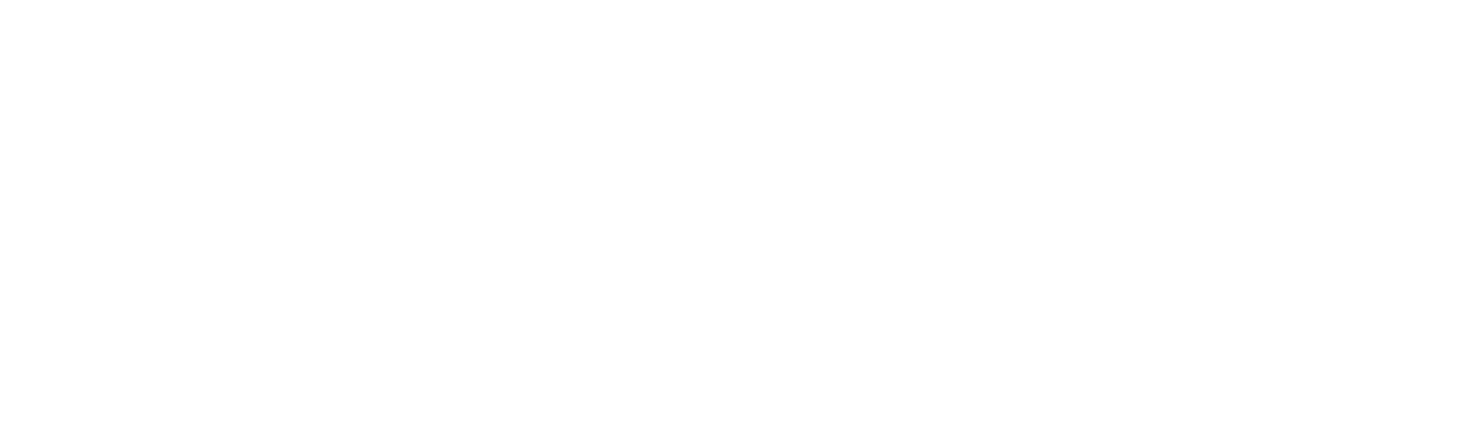
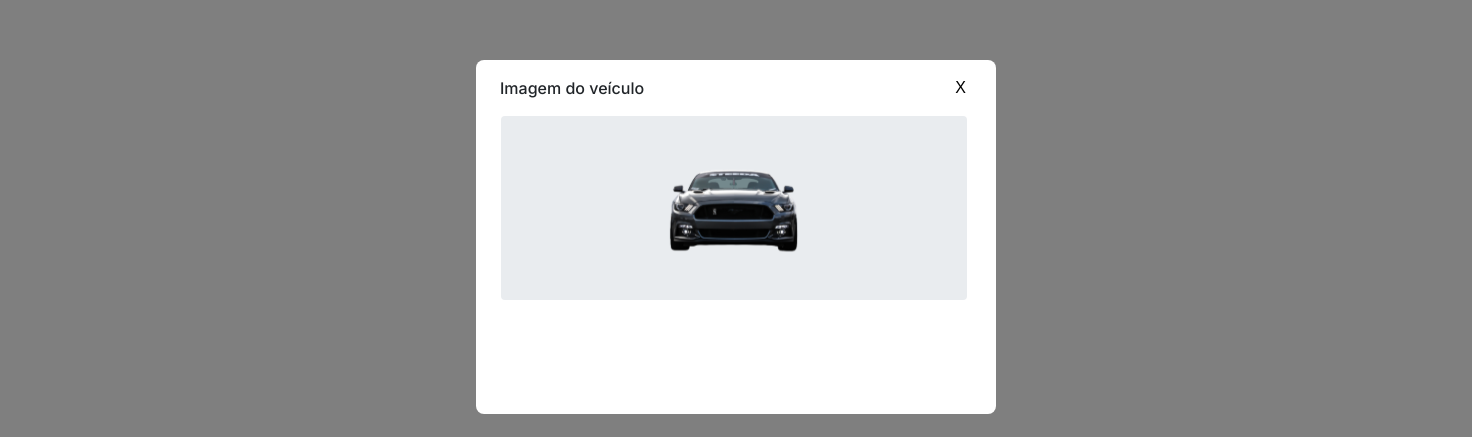
Before and after one commit to Motors-M6-Kenzie-Academy/Front-end, a React (Create React App) app: page / in a window 1280 px wide. Shown: the part 363-800 px from the top of the page, 1472 px wide, since content can reach past the window. Built offline with nearby package versions, Linux system fonts and the light colour scheme.

Commit message:
created ModalImg Component

```diff
--- a/src/App.tsx
+++ b/src/App.tsx
@@ -1,4 +1,5 @@
 import ProductCard from "./components/ProductCard";
+import ModalImg from "./components/ModalImg";
 import GlobalStyle from "./styles/globalStyles";
 
 function App() {
@@ -6,6 +7,7 @@ function App() {
     <>
       <GlobalStyle />
       {/* <ProductCard /> */}
+      <ModalImg />
     </>
   );
 }
--- /dev/null
+++ b/src/components/ModalImg/index.tsx
@@ -0,0 +1,21 @@
+import Car from "../../assets/car.svg";
+import { ContainerImg } from "./styles";
+
+const ModalImg = () => {
+    return(
+    <ContainerImg>
+        <div className="modalBox">
+            <div className="headerModal">
+                <h2>Imagem do veículo</h2>
+                <button type="button" className="btnClose">X</button>
+            </div>
+
+            <div className="divImg">
+                <img src={Car} alt="adsImg" />
+            </div>
+        </div>
+    </ContainerImg>
+    )
+}
+
+export default ModalImg
--- /dev/null
+++ b/src/components/ModalImg/styles.ts
@@ -0,0 +1,96 @@
+import styled from "styled-components";
+
+export const ContainerImg = styled.div`
+  width: 100rem;
+  height: 75rem;
+  display: flex;
+  align-items: center;
+  justify-content: center;
+  flex-direction: column;
+  background-color: rgba(0, 0, 0, 0.5);
+
+  .modalBox{
+    width: 32.5rem;
+    height: 22.125rem;
+    background-color: #fff;
+    border-radius: .5rem;
+  }
+
+  .headerModal{
+    display: flex;
+    width: 32.5rem;
+    height: 3.5rem;
+    flex-direction: row;
+    justify-content: space-between;
+    align-items: center;
+    padding: 1rem 1.5rem;
+    gap: 18.875rem;
+  }
+
+  .divImg{
+    width: 29.125rem;
+    heigth: 14.9375rem;
+    display: flex;
+    flex-direction: column;
+    justify-content: center;
+    align-items: center;
+    position: absolute;
+    background-color: #E9ECEF;
+    margin-left: 1.5625rem;
+    padding: 1.6875rem .4375rem;
+    gap: .625rem;
+    border-radius: .25rem;
+  }
+
+  h2{
+    width: 100%;
+    color: #212529;
+    font-size: 1rem;
+    font-weight: 500;
+    font-family: "Inter", sans-serif;
+  }
+
+  img{
+    width: 23.75rem;
+    heigth: 7.8125rem;
+    justify-content: center;
+    align-items: center;
+  }
+
+  button{
+    background-color: #fff;
+    font-size: 1rem;
+  }
+
+  @media screen and (min-width: 768px) {
+    margin: 0;
+    display: flex;
+    flex-direction: row;
+    max-width: 100%;
+    min-height: 380px;
+    img {
+      max-width: 50%;
+    }
+  }
+  @media screen and (min-width: 1024px) {
+    margin: 0;
+    display: flex;
+    flex-direction: row;
+    max-width: 115%;
+    min-height: 380px;
+  }
+  @media screen and (min-width: 1440px) {
+    margin: 0;
+    display: flex;
+    flex-direction: row;
+    max-width: 57%;
+    min-height: 400px;
+  }
+  @media screen and (min-width: 2560px) {
+    margin: 0;
+    display: flex;
+    flex-direction: row;
+    max-width: 57%;
+    min-height: 260px;
+    max-height: 400px;
+`
```
